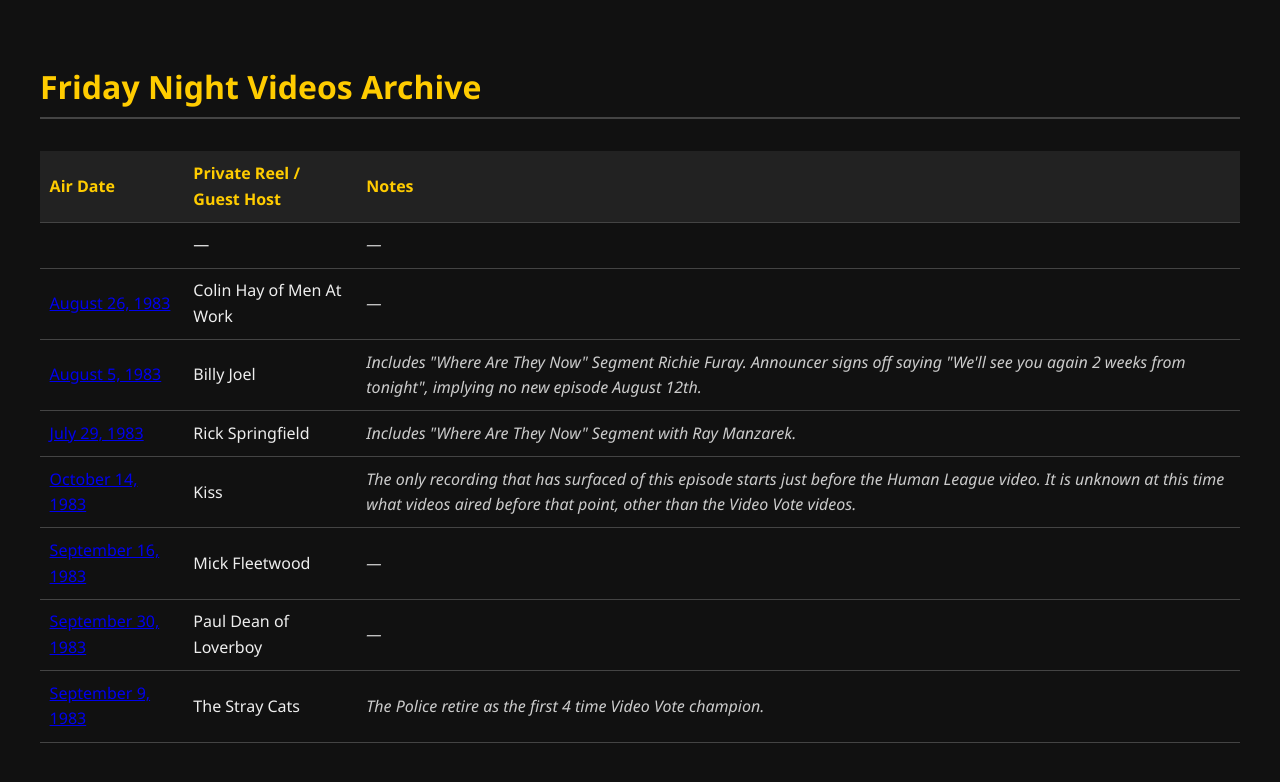
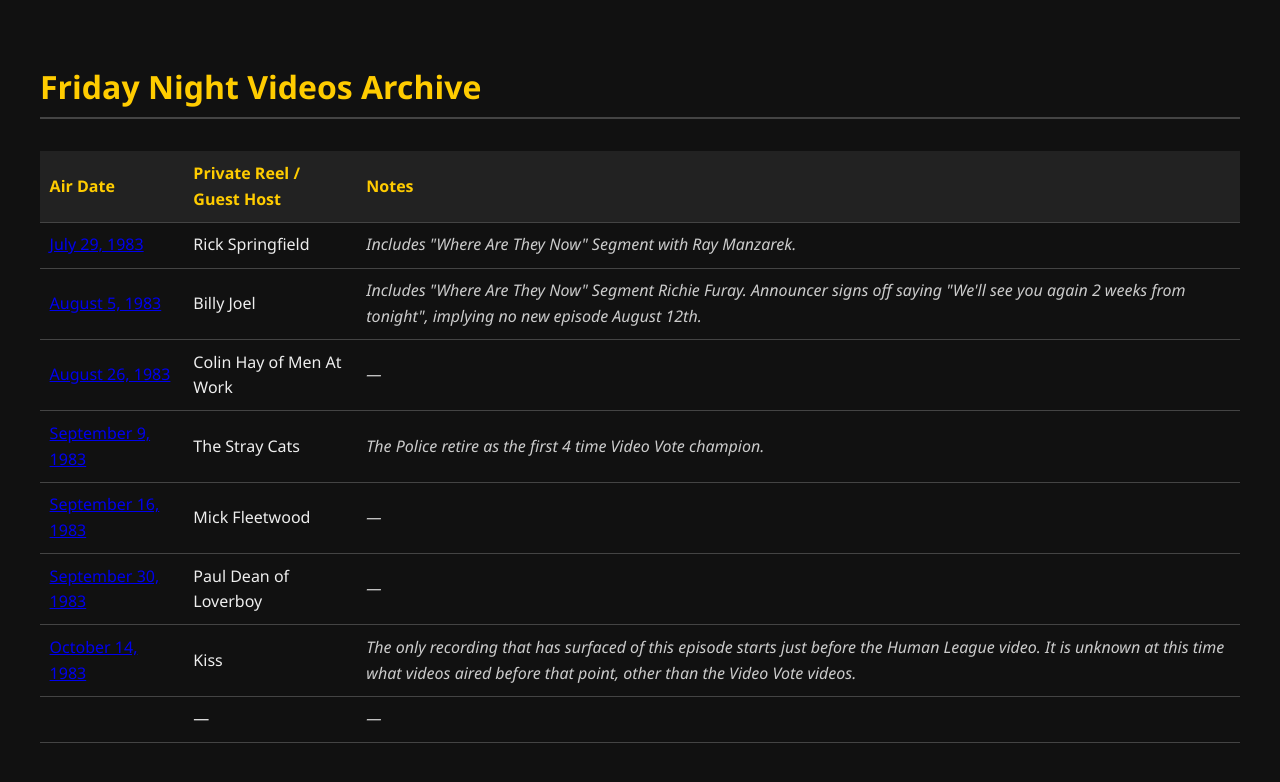
Before and after one commit to JonnyGators/fnv-archive, a Jekyll site: the page built from episodes.md, in a window 1280 px wide. Shown: the top 782 px of the page. Built offline with Jekyll 4.4.1, drawn with Linux system fonts in a browser that asks for light colours.

Commit message:
sort by date

```diff
--- a/episodes.md
+++ b/episodes.md
@@ -15,7 +15,7 @@ permalink: /episodes/
     </tr>
   </thead>
   <tbody>
-    {% assign sorted_episodes = site.episodes | sort: "title" %}
+    {% assign sorted_episodes = site.episodes | sort: "date" %}
     {% for episode in sorted_episodes %}
       <tr>
         <td><a href="{{ episode.url }}">{{ episode.title }}</a></td>
```
